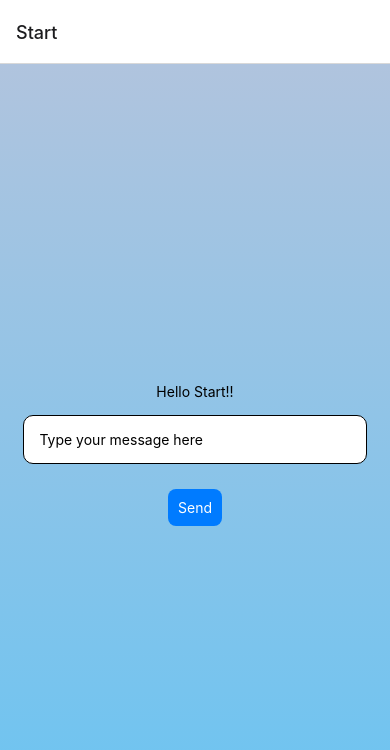
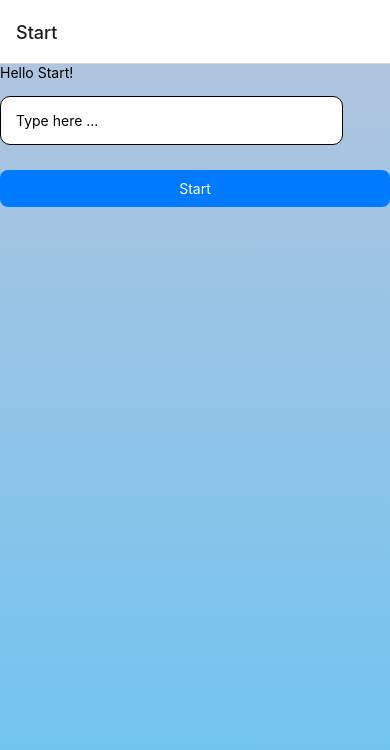
Before and after one commit to timone019/chat-app, a React Native app: screen / in a window 390 px wide. Shown: the top 750 px of the page. Built offline with nearby package versions, Linux system fonts and the light colour scheme.

Commit message:
5.2: implemented Bubble & GiftedChat

```diff
--- a/components/Background.js
+++ b/components/Background.js
@@ -1,11 +1,10 @@
-// Background.js
 import React from 'react';
 import { LinearGradient } from 'expo-linear-gradient';
 
 const Background = ({ children }) => (
   <LinearGradient
     colors={['lightsteelblue', '#69c4f2']}
-    style={{ flex: 1, justifyContent: "center", alignItems: "center" }}
+    style={{ flex: 1 }}
   >
     {children}
   </LinearGradient>
--- a/components/Chat.js
+++ b/components/Chat.js
@@ -1,58 +1,115 @@
 import { useEffect, useState } from "react";
-import { StyleSheet, Text, TextInput, TouchableOpacity } from "react-native";
+import { StyleSheet, Platform, KeyboardAvoidingView, View } from "react-native";
+import {
+  GiftedChat,
+  Bubble,
+  Day,
+  SystemMessage,
+} from "react-native-gifted-chat";
 import Background from "./Background";
 
+// Chat component with route & navigation props
 const Chat = ({ route, navigation }) => {
-  const { message } = route.params;
-  const [text, setText] = useState(message);
+  const [messages, setMessages] = useState([]);
+  const { name } = route.params;
 
+  // Set the title of the screen
   useEffect(() => {
-    if (route.params?.message) {
-      setText(route.params.message);
-      navigation.setOptions({ title: route.params.message });
-    }
-  }, [route.params?.message]);
+    navigation.setOptions({ title: name });
+
+    // Set the initial messages
+    setMessages([
+      {
+        _id: 1,
+        text: "Hello developer",
+        createdAt: new Date(),
+        user: {
+          _id: 2,
+          name: "React Native",
+          avatar: "https://placeimg.com/140/140/any",
+        },
+      },
+
+      {
+        _id: 2,
+        text: "This is a system message",
+        createdAt: new Date(),
+        system: true,
+      },
+    ]);
+  }, []);
+
+  // Function to send messages
+  const onSend = (newMessages) => {
+    setMessages((previousMessages) =>
+      GiftedChat.append(previousMessages, newMessages)
+    );
+  };
+
+  // Render the messages in Bubbles
+  const renderBubble = (props) => {
+    return (
+      <Bubble
+        {...props}
+        wrapperStyle={{
+          right: {
+            backgroundColor: "#007AFF",
+          },
+          left: {
+            backgroundColor: "#b73eeb",
+          },
+        }}
+        textStyle={{
+          left: {
+            color: "#FFFFFF",
+          },
+        }}
+      />
+    );
+  };
+
+  // style the date to white
+  const renderDay = (props) => (
+    <Day {...props} textStyle={{ color: "white" }} />
+  );
+
+// style the system message to white
+  const renderSystemMessage = (props) => (
+    <SystemMessage {...props} textStyle={{ color: "white" }} />
+  );
 
   return (
+
+    // Background component & container wrapper
     <Background>
-      <Text>Hello Chat!</Text>
-      <TextInput
-        style={styles.textInput}
-        value={text}
-        onChangeText={setText}
-        placeholder="Type your message here"
-      />
-      <TouchableOpacity
-        style={styles.button}
-        onPress={() =>
-          // navigation.setOptions({ title: message });
-          navigation.navigate("Start", { message: text })}
-      >
-        <Text style={styles.buttonText}>Send</Text>
-      </TouchableOpacity>
+
+      <View style={styles.textContainer}>
+        <GiftedChat
+          messages={messages}
+          renderBubble={renderBubble}
+          renderDay={renderDay}
+          renderSystemMessage={renderSystemMessage}
+          accessible={true}
+          accessibilityLabel="send"
+          accessibilityHint="Sends a message"
+          accessibilityRole="button"
+          onSend={(messages) => onSend(messages)}
+          user={{
+            _id: 1,
+          }}
+        />
+      </View>
+      {Platform.OS === "ios"?<KeyboardAvoidingView behavior="padding" />: null}
+      {Platform.OS === "android" ? <KeyboardAvoidingView /> : null}
     </Background>
   );
 };
 
 const styles = StyleSheet.create({
-  textInput: {
-    width: "88%",
-    padding: 15,
-    borderWidth: 1,
-    borderRadius: 10,
-    marginTop: 15,
-    marginBottom: 15,
-    backgroundColor: "white",
-  },
-  button: {
-    backgroundColor: "#007BFF",
+  textContainer: {
+    flex: 1,
     padding: 10,
-    borderRadius: 8,
-    marginTop: 10,
-  },
-  buttonText: {
-    color: "white",
-    textAlign: "center",
+    borderRadius: 5,
   },
 });
 
--- a/components/Start.js
+++ b/components/Start.js
@@ -1,35 +1,41 @@
-import { useState, useEffect } from "react";
-import { StyleSheet, Text, TouchableOpacity, TextInput } from "react-native";
+import { useState } from "react";
+import { StyleSheet, Text, TouchableOpacity, TextInput, KeyboardAvoidingView, Platform } from "react-native";
 import Background from "./Background";
 
-const Start = ({ navigation, route }) => {
-  const [message, setMessage] = useState("");
+// Start component with navigation prop
+const Start = ({ navigation }) => {
+  const [name, setName] = useState("");
 
-  useEffect(() => {
-    if (route.params?.message) {
-      setMessage(route.params.message);
-      navigation.setOptions({ title: route.params.message });
-    }
-  }, [route.params?.message]);
 
   return (
     <Background>
-      <Text>Hello Start!!</Text>
+      <Text>Hello Start!</Text>
       <TextInput
         style={styles.textInput}
-        value={message}
-        onChangeText={setMessage}
-        placeholder="Type your message here"
+        value={name}
+        onChangeText={setName}
+        placeholder="Type here ..."
       />
       <TouchableOpacity
-        style={styles.button}
-        onPress={() => navigation.navigate("Chat", { message: message })}
+      title="Go to Chat"
+      style={styles.button}
+      accessible={true}
+      accessibilityLabel="Go to Chat"
+      accessibilityHint="Navigates to Chat"
+      accessibilityRole="button"
+      onPress={() =>
+        navigation.navigate("Chat", { name })
+      }
       >
-        <Text style={styles.buttonText}>Send</Text>
+
+        <Text style={styles.buttonText}>Start</Text>
       </TouchableOpacity>
+      {Platform.OS === "ios"?<KeyboardAvoidingView behavior="padding" />: null}
+      {Platform.OS === "android" ? <KeyboardAvoidingView /> : null}
     </Background>
   );
 };
+
 
 const styles = StyleSheet.create({
   textInput: {
--- a/package.json
+++ b/package.json
@@ -12,14 +12,16 @@
     "@react-navigation/native": "^6.1.17",
     "@react-navigation/native-stack": "^6.9.26",
     "expo": "~50.0.14",
+    "expo-linear-gradient": "~12.7.2",
     "expo-status-bar": "~1.11.1",
     "react": "18.2.0",
     "react-dom": "18.2.0",
     "react-native": "0.73.6",
+    "react-native-gifted-chat": "^2.4.0",
     "react-native-safe-area-context": "4.8.2",
     "react-native-screens": "~3.29.0",
     "react-native-web": "~0.19.6",
-    "expo-linear-gradient": "~12.7.2"
+    "@expo/metro-runtime": "~3.1.3"
   },
   "devDependencies": {
     "@babel/core": "^7.20.0"
```
Also changed, not shown: 1 other file (tests, documents, lock files or other folders).
